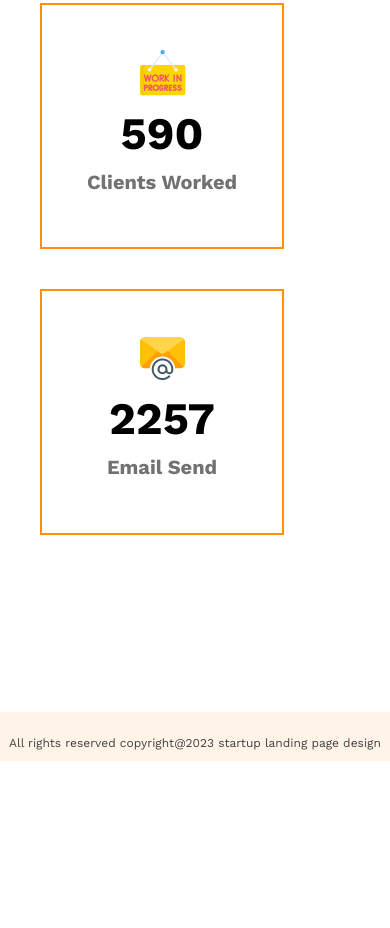
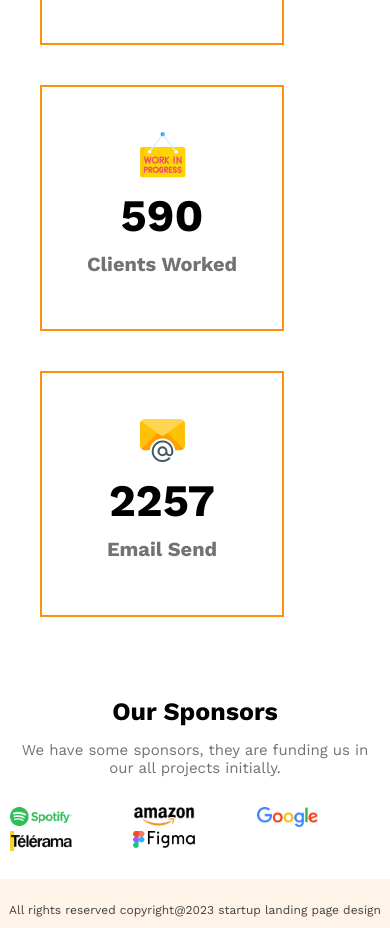
Before and after one commit to anamulrafi/architects-website-layout, a plain HTML site: page index.html in a window 390 px wide. Shown: the part 4982-5910 px from the top of the page. Before the commit the page ends 5743 px from the top, so only its background shows below. Drawn offline with nearby package versions, Linux system fonts and the light colour scheme.

Commit message:
our-sponsors-container-responsivness-completed-for-mobile-device

```diff
--- a/index.html
+++ b/index.html
@@ -164,17 +164,35 @@
                     <p>Email Send</p>
                 </div>
             </div>
-            <br>
-            <br>
-
-            <br>
-            <br><br><br>
-            <br>
         </section>
         <!-- Some Facts section end -->
 
         <!-- Sponsor Section start -->
-        <section></section>
+        <section class="sponsor-container-section">
+            <div class="sponsors">
+                <h1>Our Sponsors</h1>
+                <p>We have some sponsors, they are funding us
+                    in our all projects initially.</p>
+            </div>
+
+            <div class="sponsors-images">
+                <div class="sponsor">
+                    <img src="images/sponsors/spotify.png" alt="">
+                </div>
+                <div class="sponsor">
+                    <img src="images/sponsors/amazon.png" alt="">
+                </div>
+                <div class="sponsor">
+                    <img src="images/sponsors/google.png" alt="">
+                </div>
+                <div class="sponsor">
+                    <img src="images/sponsors/telerama.png" alt="">
+                </div>
+                <div class="sponsor">
+                    <img src="images/sponsors/figma.png" alt="">
+                </div>
+            </div>
+        </section>
         <!-- Sponsor Section End -->
     </main>
 
--- a/styles/style.css
+++ b/styles/style.css
@@ -189,6 +189,11 @@
  .some-facts>h1{
     font-size: 2.8125rem;
     }
+.some-facts>p{
+    font-size: 20px;
+    font-weight: 600;
+    color: #727272;
+}
 .icons{
     display: flex;
 justify-content: space-between;
@@ -220,12 +225,40 @@
 }
 
   /* Some Facts section style end */
+/* -------
+Sponsors Part style start
+---------*/
+.sponsor-container-section{
+    margin-left: 240px;
+    margin-right: 240px;
+}
 
+.sponsors{
+    text-align: center;
+}
+.sponsors>h1{
+    font-size:45px;
+    margin-top: 100px;
+    margin-bottom: 10px;
+}
+.sponsors>p{
+    font-size: 20px;
+    font-weight: 600;
+    color: #727272;
+}
+.sponsors-images{
+    display: flex;
+    justify-content: space-around;
+    margin-top: 60px;
+}
+/*--------
+ Sponsors Part style end
+ ------- */
 /*
 footer part start
  */
 footer{
-    margin: 240px;
+    margin: 150px 240px 100px 240px;
     width: 1440px;
     height: 23px;
     background-color: #FFF4E7;
@@ -418,6 +451,34 @@
 .icons{
     flex-direction: column;
 }
+/* -------
+Sponsors Part style start reponsiveness
+---------*/
+.sponsor-container-section{
+    margin-left: 10px;
+    margin-right: 10px;
+}
+.sponsor>img{
+    width: 50%;
+}
+.sponsors>h1{
+    font-size:25px;
+    margin-top: 60px;
+    margin-bottom: 6px;
+}
+.sponsors>p{
+    font-size: 15px;
+    font-weight: 400;
+    color: #727272;
+}
+.sponsors-images{
+    display: grid;
+    grid-template-columns: repeat(3,1fr);
+    margin-top: 30px;
+}
+/*--------
+ Sponsors Part style end
+ ------- */
 
 
 /* footer part responsive */
```
